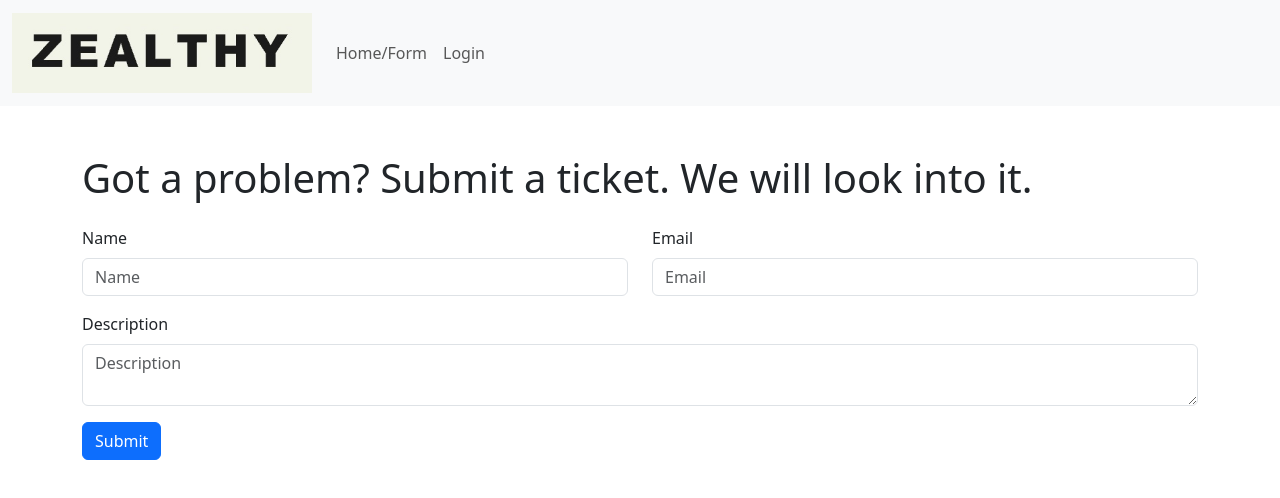
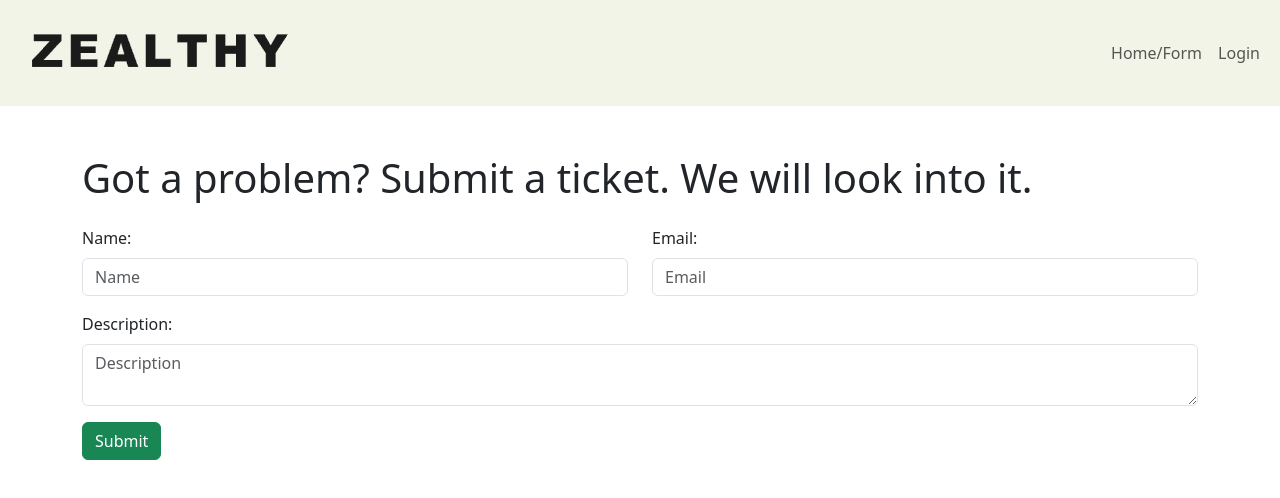
Before and after one commit to dzy5075/HelpDesk-App, a React (Create React App) app in the folder client/: page / in a window 1280 px wide. Shown: the top 498 px of the page. Built offline with nearby package versions, Linux system fonts and the light colour scheme.

Commit message:
changed navbar color and added some Ticketform CSS

```diff
--- a/client/src/components/NavBar.js
+++ b/client/src/components/NavBar.js
@@ -1,10 +1,10 @@
 import React from "react";
 import { Link } from "react-router-dom";
-import '../index.css';
+import "../index.css";
 
 const Navbar = () => {
   return (
-    <nav className="navbar navbar-expand-lg navbar-light bg-light">
+    <nav className="navbar navbar-expand-lg navbar-light">
       <div className="container-fluid">
         <Link className="navbar-brand" to="/">
           <img
@@ -15,8 +15,20 @@ const Navbar = () => {
             className="d-inline-block align-top"
           />
         </Link>
-        <div className="collapse navbar-collapse">
-          <ul className="navbar-nav me-auto mb-2 mb-lg-0">
+        {/* For buttons to collapse when screen gets smaller from bootstrap */}
+        <button
+          className="navbar-toggler"
+          type="button"
+          data-bs-toggle="collapse"
+          data-bs-target="#navbarNav"
+          aria-controls="navbarNav"
+          aria-expanded="false"
+          aria-label="Toggle navigation"
+        >
+          <span className="navbar-toggler-icon"></span>
+        </button>
+        <div className="collapse navbar-collapse" id="navbarNav">
+          <ul className="navbar-nav ms-auto mb-2 mb-lg-0">
             <li className="nav-item">
               <Link className="nav-link" to="/">
                 Home/Form
--- a/client/src/components/TicketForm.js
+++ b/client/src/components/TicketForm.js
@@ -1,6 +1,6 @@
 import React, { useState } from "react";
 import axios from "axios";
-import { useNavigate } from "react-router-dom";
+// import { useNavigate } from "react-router-dom";
 
 const TicketForm = () => {
   const [formData, setFormData] = useState({
@@ -8,7 +8,7 @@ const TicketForm = () => {
     email: "",
     description: "",
   });
-  const navigate = useNavigate();
+  // const navigate = useNavigate();
 
   const handleChange = (e) => {
     setFormData({ ...formData, [e.target.name]: e.target.value });
@@ -31,9 +31,9 @@ const TicketForm = () => {
       });
   };
 
-  const handleAdminLogin = () => {
-    navigate("/login");
-  };
+  // const handleAdminLogin = () => {
+  //   navigate("/login");
+  // };
 
   return (
     <div className="container mt-5">
@@ -41,7 +41,7 @@ const TicketForm = () => {
       <form onSubmit={handleSubmit}>
         <div className="row mb-3">
           <div className="col-12 col-md-6">
-            <label htmlFor="name" className="form-label">Name</label>
+            <label htmlFor="name" className="form-label">Name:</label>
             <input
               type="text"
               name="name"
@@ -54,7 +54,7 @@ const TicketForm = () => {
             />
           </div>
           <div className="col-12 col-md-6">
-            <label htmlFor="email" className="form-label">Email</label>
+            <label htmlFor="email" className="form-label">Email:</label>
             <input
               type="email"
               name="email"
@@ -68,7 +68,7 @@ const TicketForm = () => {
           </div>
         </div>
         <div className="mb-3">
-          <label htmlFor="description" className="form-label">Description</label>
+          <label htmlFor="description" className="form-label">Description:</label>
           <textarea
             name="description"
             id="description"
@@ -79,9 +79,9 @@ const TicketForm = () => {
             required
           />
         </div>
-        <button type="submit" className="btn btn-primary">Submit</button>
+        <button type="submit" className="btn btn-success">Submit</button>
       </form>
-      {/* <button onClick={handleAdminLogin} className="btn btn-link mt-3">Admin Login</button> */}
+      {/* <button onClick={handleAdminLogin}>Admin Login</button> */}
     </div>
   );
 };
--- a/client/src/index.css
+++ b/client/src/index.css
@@ -0,0 +1,3 @@
+.navbar {
+    background-color: #f2f4e8
+  }
```
